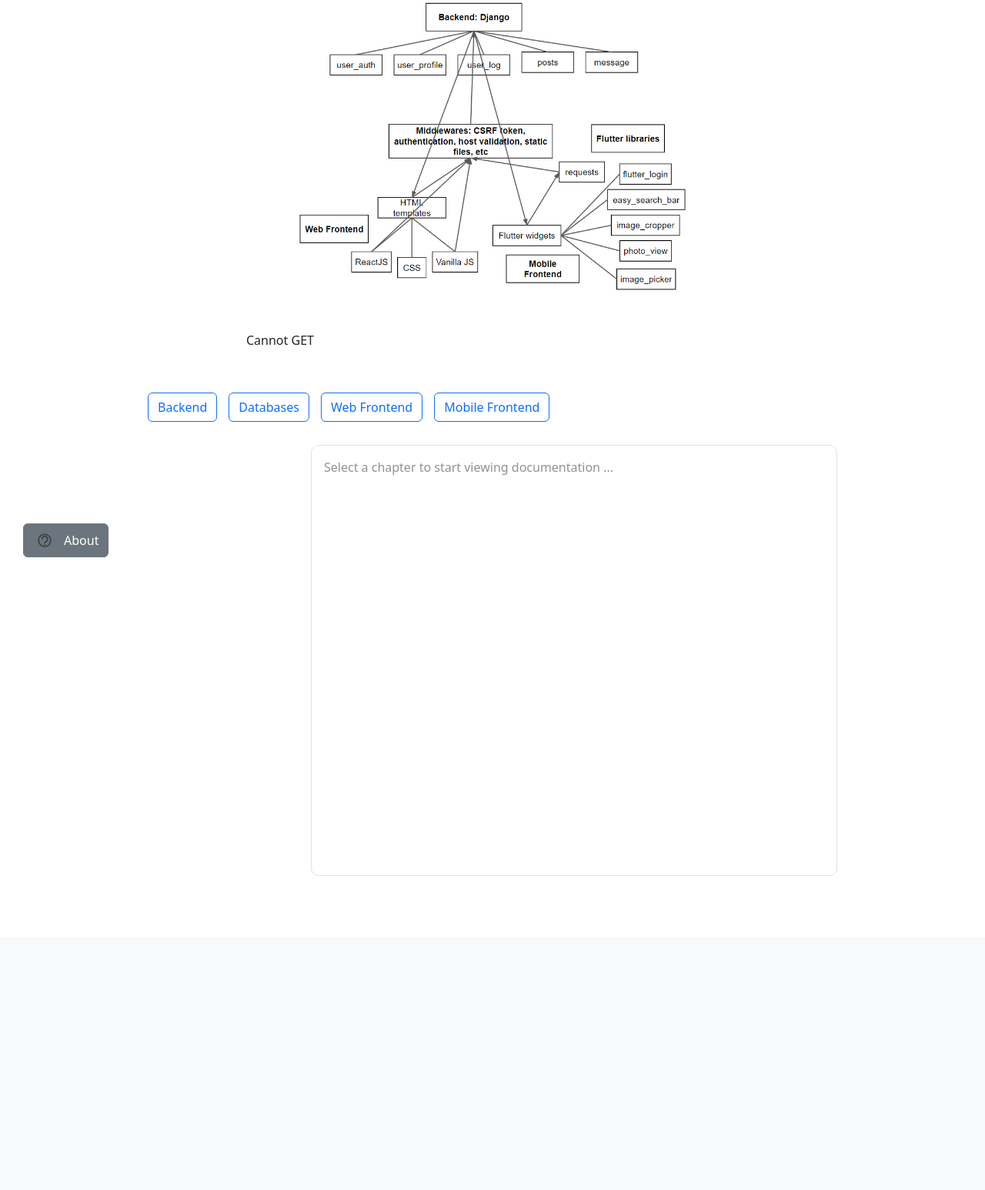
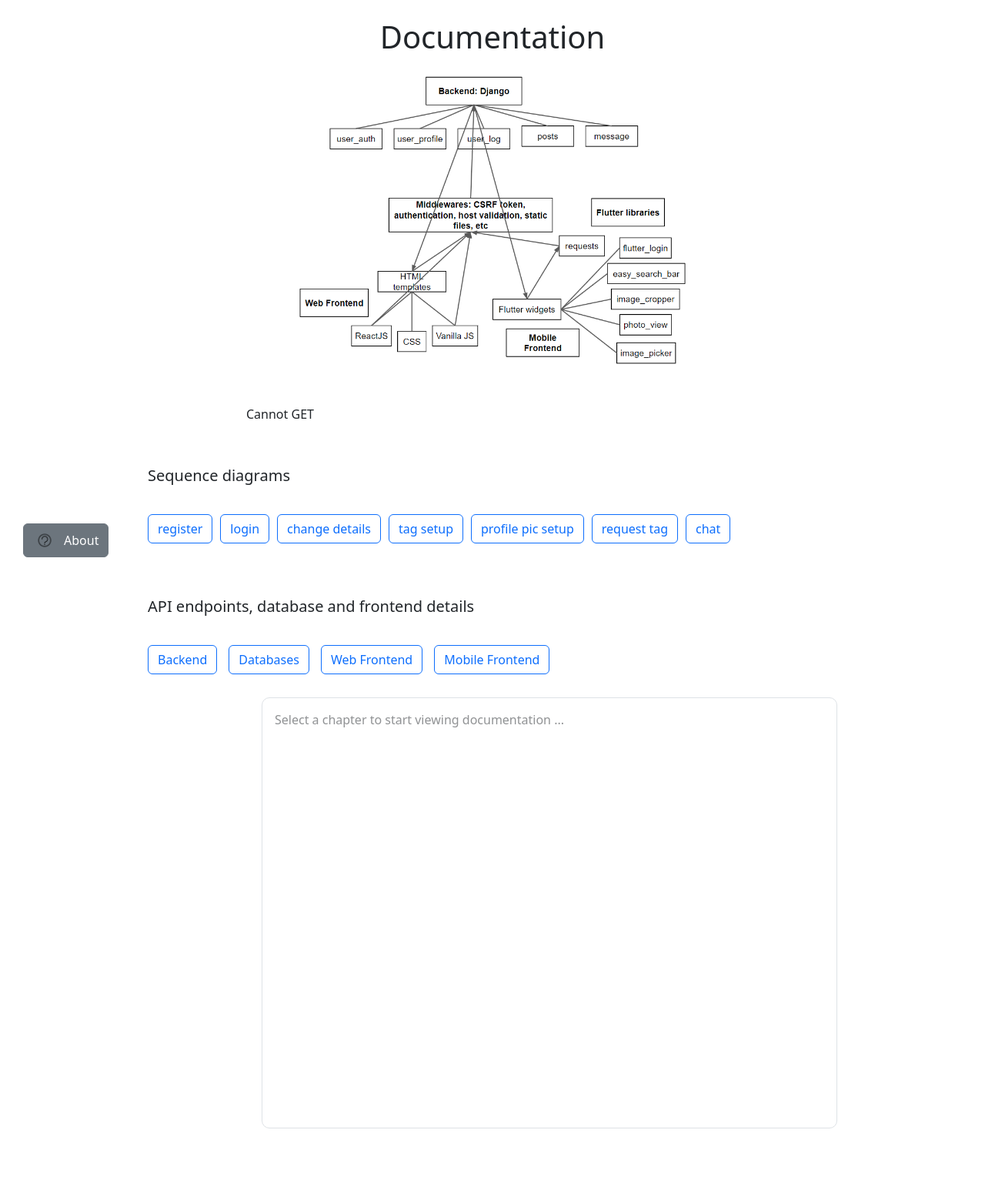
Before and after one commit to nknguyenhc/SuperCellMates, a Django app: page /documentation in a window 1280 px wide. Shown: the part 56-1602 px from the top of the page at 77% size. Before the commit the page ends 1194 px from the top, so only its background shows below. Run offline with Django 3.2, Linux system fonts and the light colour scheme; some libraries are stand-ins or nearby versions.

Commit message:
Documentation Layout Improvements

```diff
--- a/supercell_mates/static/script/documentation/documentation-interactive.jsx
+++ b/supercell_mates/static/script/documentation/documentation-interactive.jsx
@@ -10,6 +10,47 @@ function DocumentationInteractive() {
     const chapterSetters = [setBackendDocViews, setDatabaseDocViews, setWebFrontendDocViews, setMobileFrontendDocViews];
     const chapterRenderers = [Backend, Database, WebFrontend, MobileFrontend];
     const defaultDetails = <div className="text-body-tertiary p-3">Select a chapter to start viewing documentation ...</div>;
+
+    const siteApps = [
+        "user_auth",
+        "user_profile",
+        "user_log",
+        "posts",
+        "messages",
+    ]
+    const structures = [
+        {
+            name: "Backend",
+            path: "backend",
+            apps: siteApps
+        },
+        {
+            name: "Databases",
+            path: "databases",
+            apps: siteApps
+        },
+        {
+            name: "Web Frontend",
+            path: "web_frontend",
+            apps: [
+                "logged_out",
+                "home",
+                "layout",
+                "profile",
+                "settings",
+                "admin",
+            ]
+        },
+        {
+            name: "Mobile Frontend",
+            path: "mobile_frontend",
+            apps: [
+                "authentication",
+                "home",
+                "profile",
+            ]
+        }
+    ];
 
     React.useEffect(() => {
         setDetails(defaultDetails);
@@ -46,7 +87,8 @@ function DocumentationInteractive() {
     }
 
     return (
-        <div id="documentation-window">
+        <div id="documentation-window" className="documentation-section">
+            <h5 className="documentation-section-header">API endpoints, database and frontend details</h5>
             <div id="documentation-nav">
                 {
                     structures.map((structure, i) => (
--- /dev/null
+++ b/supercell_mates/static/script/documentation/sequence.jsx
@@ -0,0 +1,29 @@
+function DocumentationSequence() {
+    const diagrams = [
+        "register",
+        "login",
+        "change details",
+        "tag setup",
+        "profile pic setup",
+        "request tag",
+        "chat"
+    ];
+    const [index, setIndex] = React.useState(-1);
+
+    return (
+        <div id="sequence-window" className="documentation-section">
+            <h5>Sequence diagrams</h5>
+            <div id="sequence-nav">
+                {diagrams.map((name, i) => (
+                    <div className={"sequence-nav-btn btn " + (i === index ? "btn-primary" : "btn-outline-primary")} onClick={() => setIndex(i)}>{name}</div>
+                ))}
+            </div>
+            <div id="sequence-display">
+                {index !== -1 && <img src={"/static/documentation/sequence/" + diagrams[index].replaceAll(' ', '-') + ".png"} />}
+            </div>
+        </div>
+    );
+}
+
+
+ReactDOM.render(<DocumentationSequence />, document.querySelector("#documentation-sequence"));
--- a/supercell_mates/static/style/documentation/documentation.css
+++ b/supercell_mates/static/style/documentation/documentation.css
@@ -1,3 +1,9 @@
+#documentation-title {
+    display: flex;
+    flex-direction: row;
+    justify-content: center;
+}
+
 #documentation-overview {
     display: flex;
     flex-direction: column;
@@ -25,13 +31,53 @@
     align-items: center;
 }
 
+.documentation-section {
+    width: 70vw;
+    min-width: 500px;
+    max-width: 900px;
+}
+
+#documentation-sequence {
+    padding-top: 40px;
+    display: flex;
+    flex-direction: row;
+    justify-content: center;
+}
+
+#sequence-window {
+    display: flex;
+    flex-direction: column;
+    gap: 30px;
+}
+
+#sequence-nav {
+    display: flex;
+    flex-direction: row;
+    gap: 10px;
+    width: 100%;
+    overflow: auto;
+}
+
+.sequence-nav-btn {
+    flex-shrink: 0;
+}
+
+#sequence-display {
+    width: 120%;
+    margin-left: -10%;
+    display: flex;
+    flex-direction: column;
+    align-items: center;
+}
+
+#sequence-display img {
+    max-width: 100%;
+}
+
 #documentation-window {
     display: flex;
     flex-direction: column;
     gap: 30px;
-    width: 70vw;
-    min-width: 500px;
-    max-width: 900px;
 }
 
 #documentation-nav {
@@ -49,7 +95,7 @@
 
 #documentation-side-nav {
     overflow: auto;
-    width: 15vw;
+    width: 10vw;
     flex-shrink: 0;
 }
 
--- a/supercell_mates/templates/documentation/documentation.html
+++ b/supercell_mates/templates/documentation/documentation.html
@@ -12,12 +12,17 @@
     <script type="text/babel" src="/static/script/documentation/documentation-components.jsx"></script>
     <script type="text/babel" src="/static/script/documentation/documentation-interactive.jsx"></script>
     <script type="text/babel" src="/static/script/documentation/documentation-overview.jsx"></script>
+    <script type="text/babel" src="/static/script/documentation/sequence.jsx"></script>
 {% endblock %}
 
 {% block body %}
+    <div id="documentation-title">
+        <h1 class="mx-auto my-4">Documentation</h1>
+    </div>
     <div id="documentation-overview">
         <img src="/static/documentation/structure.png" id="documentation-overview-diagram">
         <div id="documentation-overview-text"></div>
     </div>
+    <div id="documentation-sequence"></div>
     <div id="documentation"></div>
 {% endblock %}
```
Also changed, not shown: supercell_mates/static/script/documentation/documentation-components.jsx (+0 -41 lines), supercell_mates/static/script/documentation/documentation-static.jsx (deleted, +0 -46 lines).
